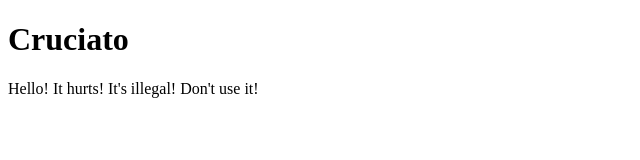
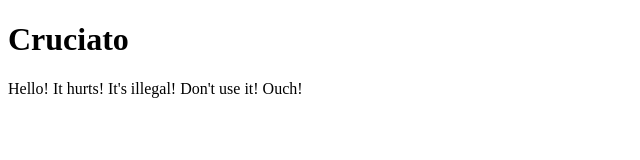
Before and after one commit to UnintelligentFool/GitDemoFirstAgileDay, a plain HTML site: page index.html in a window 1280 px wide. Shown: the full height of the page, 0-640 px from the left. Drawn offline with Linux system fonts and the light colour scheme.

Commit message:
Added more text

```diff
--- a/index.html
+++ b/index.html
@@ -8,6 +8,6 @@
 </head>
 <body>
     <h1>Cruciato</h1>
-    <p>Hello! It hurts! It's illegal! Don't use it!</p>
+    <p>Hello! It hurts! It's illegal! Don't use it! Ouch!</p>
 </body>
 </html>
```
